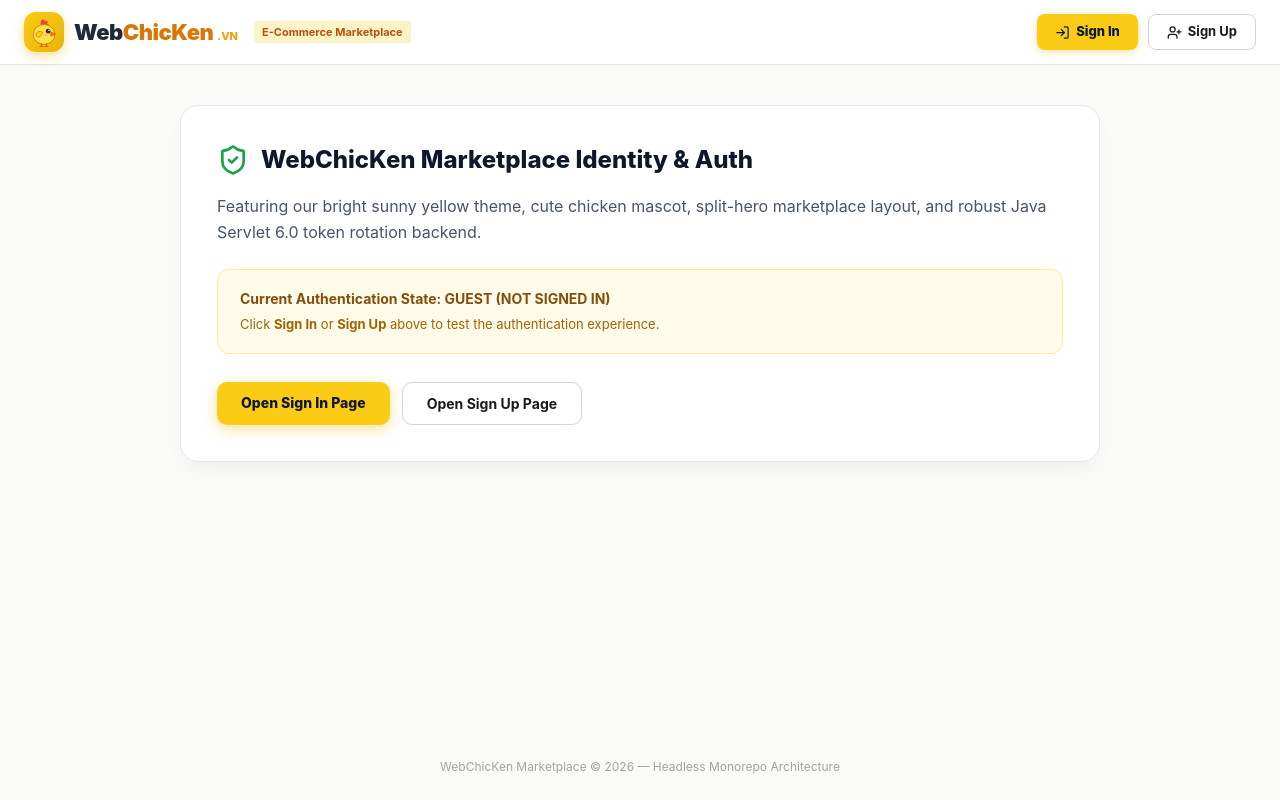
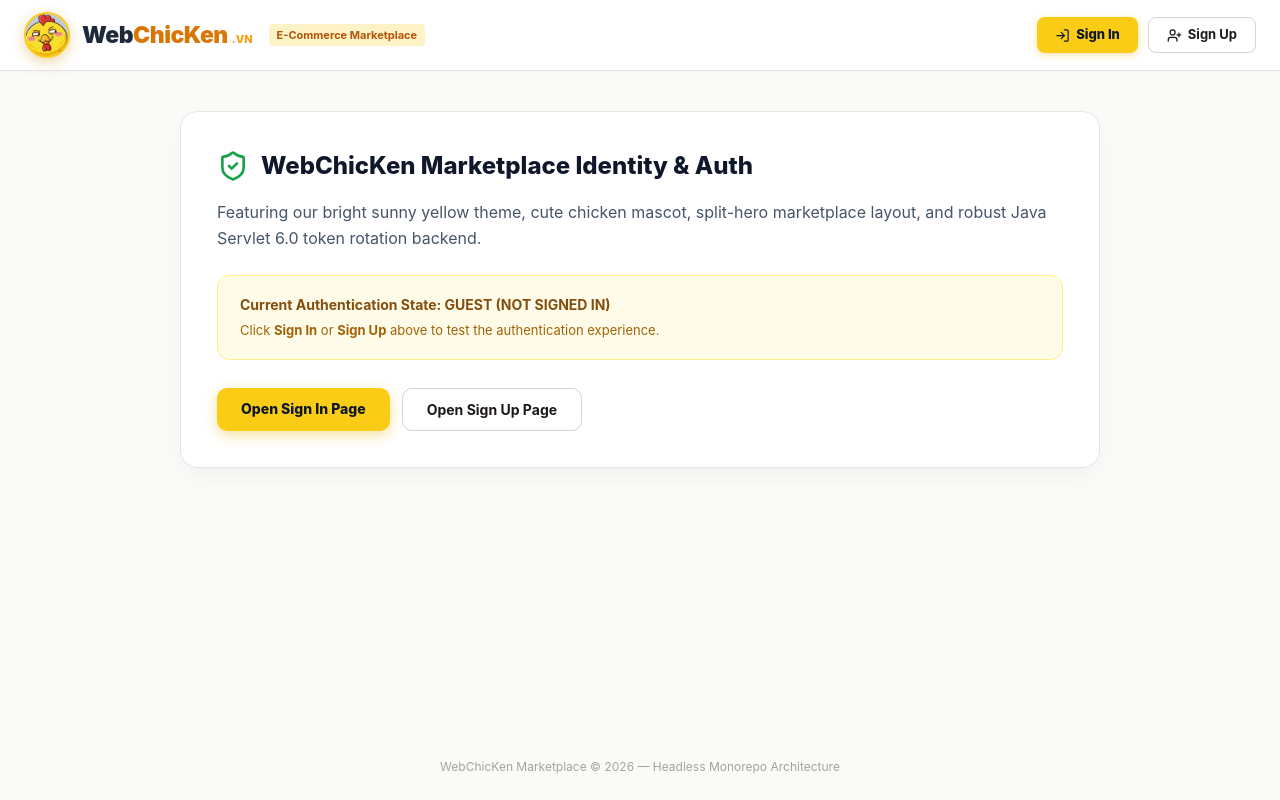
Before and after one commit to 24110184-Duy/WebChicKen_E-Commerce, a React (Vite) app in the folder frontend-client/: page / in a window 1280 px wide. Built offline with nearby package versions, Linux system fonts and the light colour scheme.

Commit message:
feat: integrate uploaded chicken mascot image into logo and hero banner

```diff
--- a/frontend-client/src/features/auth/components/WebChicKenLogo.tsx
+++ b/frontend-client/src/features/auth/components/WebChicKenLogo.tsx
@@ -1,5 +1,6 @@
 import React from 'react'
 import { Link } from 'react-router-dom'
+import chickenMascotImg from '../../../assets/chicken-mascot.png'
 
 interface WebChicKenLogoProps {
   size?: 'sm' | 'md' | 'lg'
@@ -7,63 +8,32 @@ interface WebChicKenLogoProps {
 }
 
 export const WebChicKenLogo: React.FC<WebChicKenLogoProps> = ({ size = 'md', textColor = '#1e293b' }) => {
-  const iconSize = size === 'sm' ? 32 : size === 'lg' ? 48 : 40
-  const fontSize = size === 'sm' ? '18px' : size === 'lg' ? '26px' : '22px'
+  const iconSize = size === 'sm' ? 36 : size === 'lg' ? 56 : 46
+  const fontSize = size === 'sm' ? '18px' : size === 'lg' ? '28px' : '23px'
 
   return (
-    <Link to="/" style={{ textDecoration: 'none', display: 'inline-flex', alignItems: 'center', gap: '10px' }}>
-      {/* Cute & Modern Yellow Chicken Mascot SVG */}
+    <Link to="/" style={{ textDecoration: 'none', display: 'inline-flex', alignItems: 'center', gap: '12px' }}>
+      {/* Authentic Chicken Mascot Avatar */}
       <div
         style={{
           width: iconSize,
           height: iconSize,
-          borderRadius: '12px',
-          background: 'linear-gradient(135deg, #facc15 0%, #eab308 100%)',
+          borderRadius: '50%',
+          overflow: 'hidden',
+          border: '2.5px solid #facc15',
+          boxShadow: '0 4px 14px rgba(202, 138, 4, 0.35)',
+          backgroundColor: '#fef08a',
+          flexShrink: 0,
           display: 'flex',
           alignItems: 'center',
           justifyContent: 'center',
-          boxShadow: '0 4px 12px rgba(234, 179, 8, 0.4)',
-          flexShrink: 0,
         }}
       >
-        <svg
-          width={iconSize * 0.75}
-          height={iconSize * 0.75}
-          viewBox="0 0 36 36"
-          fill="none"
-          xmlns="http://www.w3.org/2000/svg"
-        >
-          {/* Red Crest / Comb on Head */}
-          <path
-            d="M14 6C14 4.5 15.5 3 17 3C18.5 3 19 4.5 19 5.5C19.8 4.2 21.2 4 22 5C22.8 6 22.5 7.5 21.5 8.5C23 8.2 24.2 9 24 10.5C23.8 12 22 13 20 13L14 13C14 10 14 8 14 6Z"
-            fill="#EF4444"
-          />
-          {/* Chicken Round Body */}
-          <ellipse cx="18" cy="21" rx="13" ry="12" fill="#FDE047" stroke="#CA8A04" strokeWidth="1.2" />
-          {/* Cute Wing */}
-          <path
-            d="M9 19C9 19 12 16 16 18C16 22 13 25 10 24C8 23.3 8.5 20.5 9 19Z"
-            fill="#FACC15"
-            stroke="#CA8A04"
-            strokeWidth="1"
-          />
-          {/* Big Sparkly Eye */}
-          <circle cx="23" cy="17" r="2.8" fill="#1E293B" />
-          <circle cx="24" cy="16" r="1" fill="#FFFFFF" />
-          {/* Pink Cheek Blush */}
-          <ellipse cx="20" cy="22" rx="2" ry="1.2" fill="#FCA5A5" opacity="0.8" />
-          {/* Orange Beak */}
-          <path
-            d="M26 18L32 20.5L26 23Z"
-            fill="#F97316"
-            stroke="#EA580C"
-            strokeWidth="0.8"
-            strokeLinejoin="round"
-          />
-          {/* Tiny Yellow Feet */}
-          <path d="M15 32V35M15 35L13 36M15 35L17 36" stroke="#EA580C" strokeWidth="1.5" strokeLinecap="round" />
-          <path d="M21 32V35M21 35L19 36M21 35L23 36" stroke="#EA580C" strokeWidth="1.5" strokeLinecap="round" />
-        </svg>
+        <img
+          src={chickenMascotImg}
+          alt="WebChicKen Mascot"
+          style={{ width: '100%', height: '100%', objectFit: 'cover', transform: 'scale(1.15) translateY(2px)' }}
+        />
       </div>
 
       <div style={{ display: 'flex', flexDirection: 'column' }}>
--- a/frontend-client/src/layouts/AuthLayout.tsx
+++ b/frontend-client/src/layouts/AuthLayout.tsx
@@ -2,6 +2,7 @@ import React from 'react'
 import { Link, useLocation } from 'react-router-dom'
 import { Zap, ShieldCheck, Truck, HelpCircle } from 'lucide-react'
 import { WebChicKenLogo } from '../features/auth/components/WebChicKenLogo'
+import chickenMascotImg from '../assets/chicken-mascot.png'
 import { PATHS } from '../app/router/paths'
 
 interface AuthLayoutProps {
@@ -35,8 +36,28 @@ export const AuthLayout: React.FC<AuthLayoutProps> = ({ children }) => {
         <div className="auth-content-grid">
           {/* Left Column: Brand Showcase & Value Props */}
           <div className="auth-hero-left">
-            <div className="auth-hero-tag">
-              <span>🍗 WebChicKen E-Commerce Platform</span>
+            <div style={{ display: 'flex', alignItems: 'center', gap: '18px', marginBottom: '16px' }}>
+              <div
+                style={{
+                  width: '90px',
+                  height: '90px',
+                  borderRadius: '50%',
+                  overflow: 'hidden',
+                  border: '3.5px solid #ffffff',
+                  boxShadow: '0 8px 24px rgba(180, 83, 9, 0.25)',
+                  backgroundColor: '#fef08a',
+                  flexShrink: 0,
+                }}
+              >
+                <img
+                  src={chickenMascotImg}
+                  alt="WebChicKen Mascot"
+                  style={{ width: '100%', height: '100%', objectFit: 'cover', transform: 'scale(1.15) translateY(3px)' }}
+                />
+              </div>
+              <div className="auth-hero-tag" style={{ margin: 0 }}>
+                <span>🍗 WebChicKen Official Marketplace</span>
+              </div>
             </div>
             <h1 className="auth-hero-title">
               Effortless Shopping,
```
Also changed, not shown: frontend-client/public/chicken-mascot.png (added), frontend-client/src/assets/chicken-mascot.png (added).
